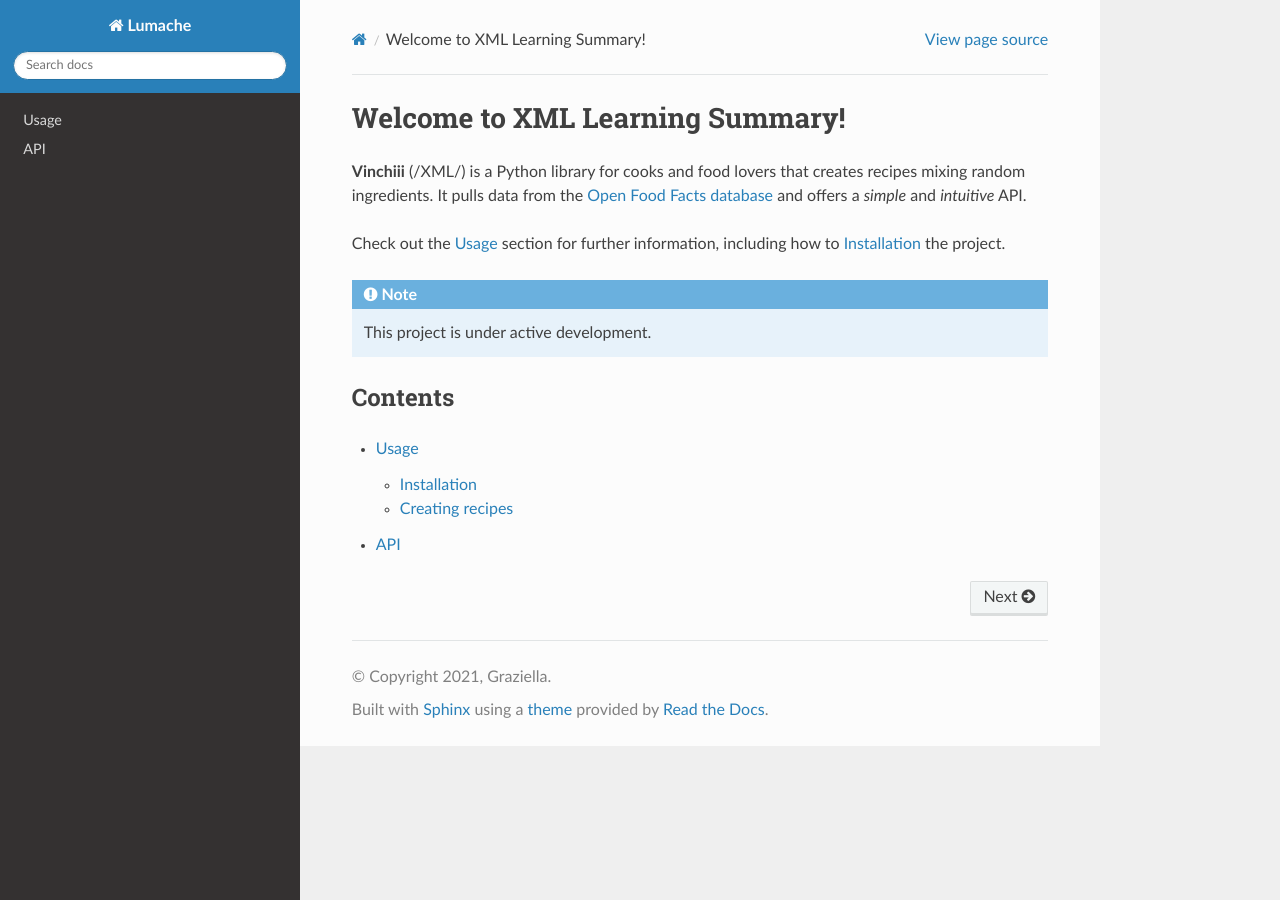
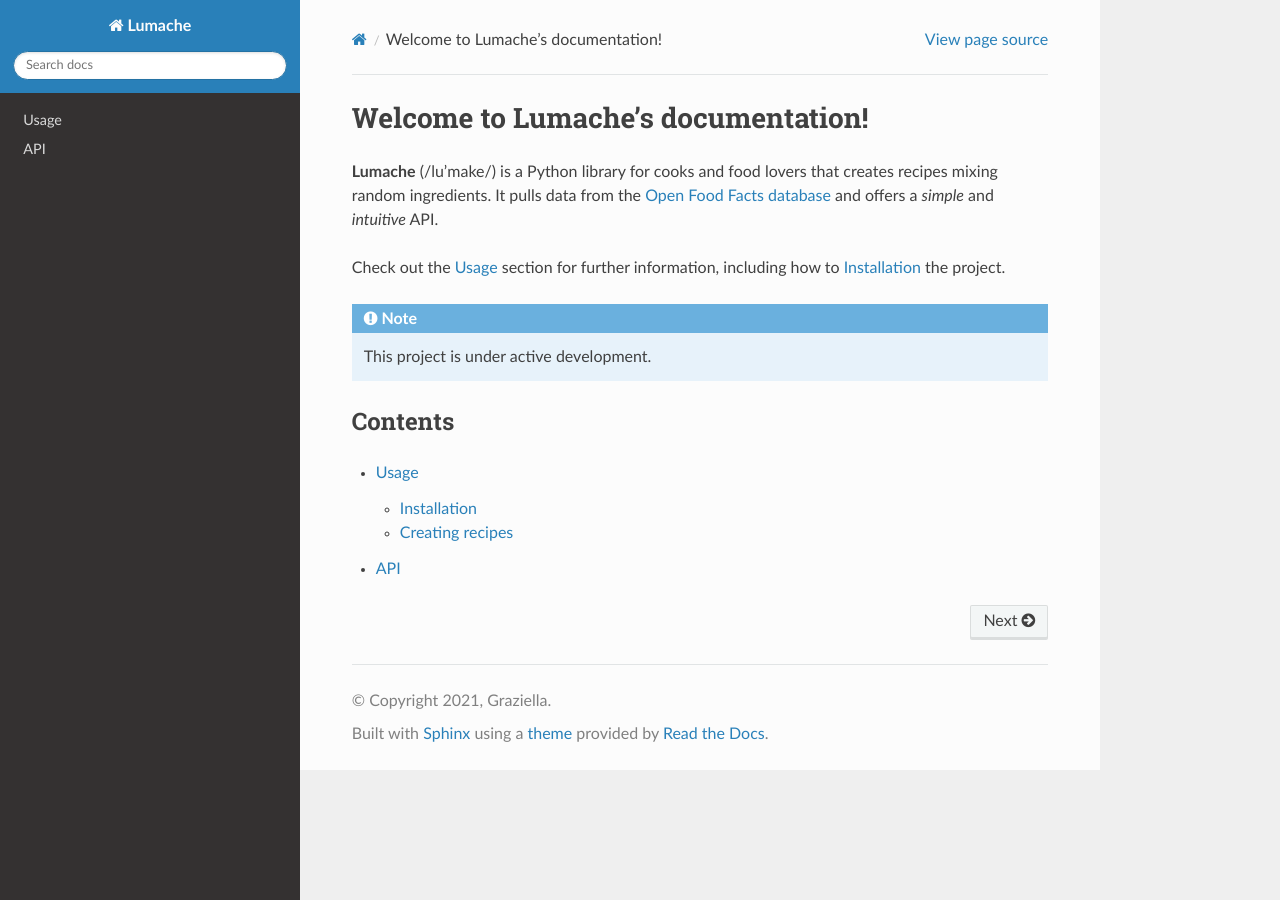
Before and after one commit to Zippiters/xmllearningsummary, a Sphinx documentation site: the page built from docs/source/index.rst, in a window 1280 px wide. Built offline with Sphinx 7.4.7 and the Read the Docs theme 3.1.0, drawn with Linux system fonts in a browser that asks for light colours.

Commit message:
Update index.rst

```diff
--- a/docs/source/index.rst
+++ b/docs/source/index.rst
@@ -1,7 +1,7 @@
-Welcome to XML Learning Summary!
+Welcome to Lumache's documentation!
 ===================================
 
-**Vinchiii** (/XML/) is a Python library for cooks and food lovers
+**Lumache** (/lu'make/) is a Python library for cooks and food lovers
 that creates recipes mixing random ingredients.
 It pulls data from the `Open Food Facts database <https://world.openfoodfacts.org/>`_
 and offers a *simple* and *intuitive* API.
```
